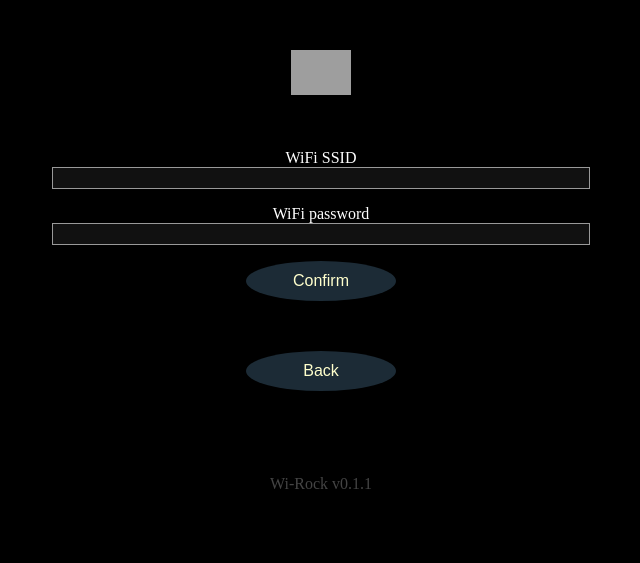
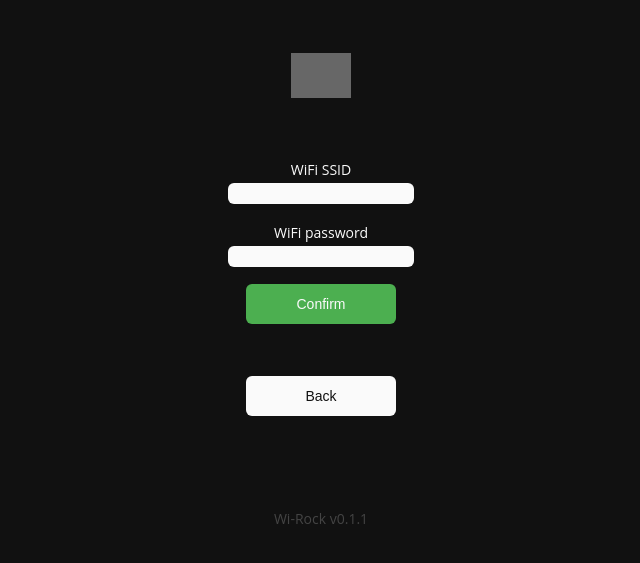
Before and after one commit to McDaisy/Wi-Rock, a Flask app: page /manual_ssid_entry in a window 1280 px wide. Shown: the top 563 px of the page, without its empty margins (319-959 px from the left). Run offline with Flask 3, Linux system fonts and the light colour scheme; grey boxes are pictures that could not be loaded.

Commit message:
Update app.css

```diff
--- a/root/web/static/stylesheets/app.css
+++ b/root/web/static/stylesheets/app.css
@@ -1,163 +1,101 @@
-/* General ---------------------------------------------------------*/ *, :after, :before {
-
-    box-sizing: border-box;
-}
-body,
-html {
-    margin:0;
-    padding:0;
+* {
+ -webkit-appearance: none;
+ -moz-appearance: none;
+ appearance: none;
+ box-sizing: border-box;
 }
 
-body{
-    width: 100%;
-    background-color: #000;
-    margin:0;
+body {
+  font-family: 'Open Sans', sans-serif;
+  line-height: 1.75em;
+  font-size: 14px;
+  background-color: #111;
+  color: #fafafa;
 }
 
-div#mainContent{
-    background-color: #000;
-    width: 100%;
-    margin: 0 auto;
-    text-align: center;
-    font-size: 1rem;
-    color: #fff;
+.g2logo {
+  filter: invert(90%);
 }
 
-div#indexContent{
-    background-color: #000;
-    width: 100%;
-    margin: 0 auto;
-    text-align: center;
-    font-size: 1rem;
-    color: #fff;
+.button {
+  transition-duration: 0.4s;
+  border: none;
+  border-radius: 6px;
+  cursor: pointer;
+  text-align: center;
+  text-decoration: none;
+  font-size: 14px;
 }
 
-/* Select
----------------------------------------------------------*/
-
-select.wifiNetworkInputs {
-    position: relative;
-    width: 70%;
-    background: #111;
-    color: #999;
-    border: #999 solid 1px;
-    outline: none;
-    font-size: 1rem;
-    margin: 0;
-    border-radius: 3px;
-    cursor: pointer;
+.shutdownbutton {
+  background-color: #f44336;
+  color: #fafafa;
 }
 
-.select {
-    width: 100%;
-    min-width: 15ch;
-    max-width: 30ch;
-    font-size: 0.9rem;
-    border: 1px solid var(--select-border);
-    border-radius: 0.25em;
-    padding: 0.25em 0.5em;
-    cursor: pointer;
-    line-height: 3em;
-    background-color: #1c2b36;
-    color: #ffffcc;
+.shutdownbutton:hover {
+  background: rgba(244, 67, 54, 0.65);
 }
 
-.number {
-    position: relative;
-    border: 1px solid var(--select-border);
-    border-radius: 0.25em;
-    font-size: 3rem;
-    cursor: pointer;
-    left: 0px
+.rebootbutton {
+  background-color: #008cba;
+  color: #fafafa;
 }
 
-.wifiNetworkInputs{
-    width: 70%;
-    font-size: 1rem;
-    color: #fff;
-    background: #111;
-    border:#999 solid 1px;
+.rebootbutton:hover {
+  background: rgba(0, 140, 186, 0.65);
 }
 
-.manualSSIDEntry{
-    font-size: 1rem;
-    color: #ffffcc;
+.backbutton {
+  background-color: #fafafa;
+  color: #111;
 }
 
-.vol{
-    font-size: 3rem;
-    color: #ffffcc;
-    background-color: #000000;
+.backbutton:hover {
+  background: rgba(250,250, 250, 0.65);
 }
 
-.link{
-    font-size: 1.5rem;
-    color: #c29970;
+.wifisetupbutton {
+  background-color: #fafafa;
+  color: #111;
 }
 
-.button{
-    border: 1px solid var(--select-border);
-    border-radius: 100%;
-    font-size: 1rem;
-    color: #ffffcc;
-    background-color: #1c2b36;
+.wifisetupbutton:hover {
+  background: rgba(250,250, 250, 0.65);
 }
 
-.button2{
-    color: #ffffff;
-    background-color: #1d2b2a;
+.powersettingsbutton {
+  background-color: #fafafa;
+  color: #111;
 }
 
-/* Desktop
----------------------------------------------------------*/
-
-@media (min-width: 800px) {
-    div#mainContent h1 {
-        font-size:4.5rem;
-    }
-    div#mainContent {
-        max-width:768px;
-    }
-
-@media (min-width: 800px) {
-    div#indexContent h1 {
-        font-size:4.5rem;
-    }
-    div#indexContent {
-        max-width:768px;
-    }
-
-    li.wifiNetwork:after {
-        content: '▼';
-        position: absolute;
-        width: 50px;
-        color: #deab04;
-        font-weight: bold;
-        font-size: 2rem;
-        right: 0px;
-        bottom: 50px;
-        border-radius: 3px;
-        pointer-events: none;
-        z-index: 2;
-    }
-
+.powersettingsbutton:hover {
+  background: rgba(250,250, 250, 0.65);
 }
 
-/* Slider
----------------------------------------------------------*/
-
-input[type=range] {
-    -webkit-appearance: none;
-    background-color: #334e61;
-    border-radius: 0.25em;
-    width: 240px;
-    height:10px;
+.confirmbutton {
+  background-color: #4CAF50;
+  color: #fafafa;
 }
 
-input[type="range"]::-webkit-slider-thumb {
-    -webkit-appearance: none;
-    background-color: #ffffcc;
-    border-radius: 100%;
-    opacity: 0.8;
-    width: 6px;
-    height: 20px;}
+.confirmbutton:hover {
+  background: rgba(76, 175, 80, 0.65);
+}
+
+.manualssidbutton {
+  background-color: #008cba;
+  color: #fafafa;
+}
+
+.manualssidbutton:hover {
+  background: rgba(0, 140, 186, 0.65);
+}
+
+.inputs {
+  border: none;
+  border-radius: 6px;
+  background-color: #fafafa;
+  color: #111;
+  font-family: 'Open Sans', sans-serif;
+  font-size: 14px;
+  cursor: pointer;
+}
```
